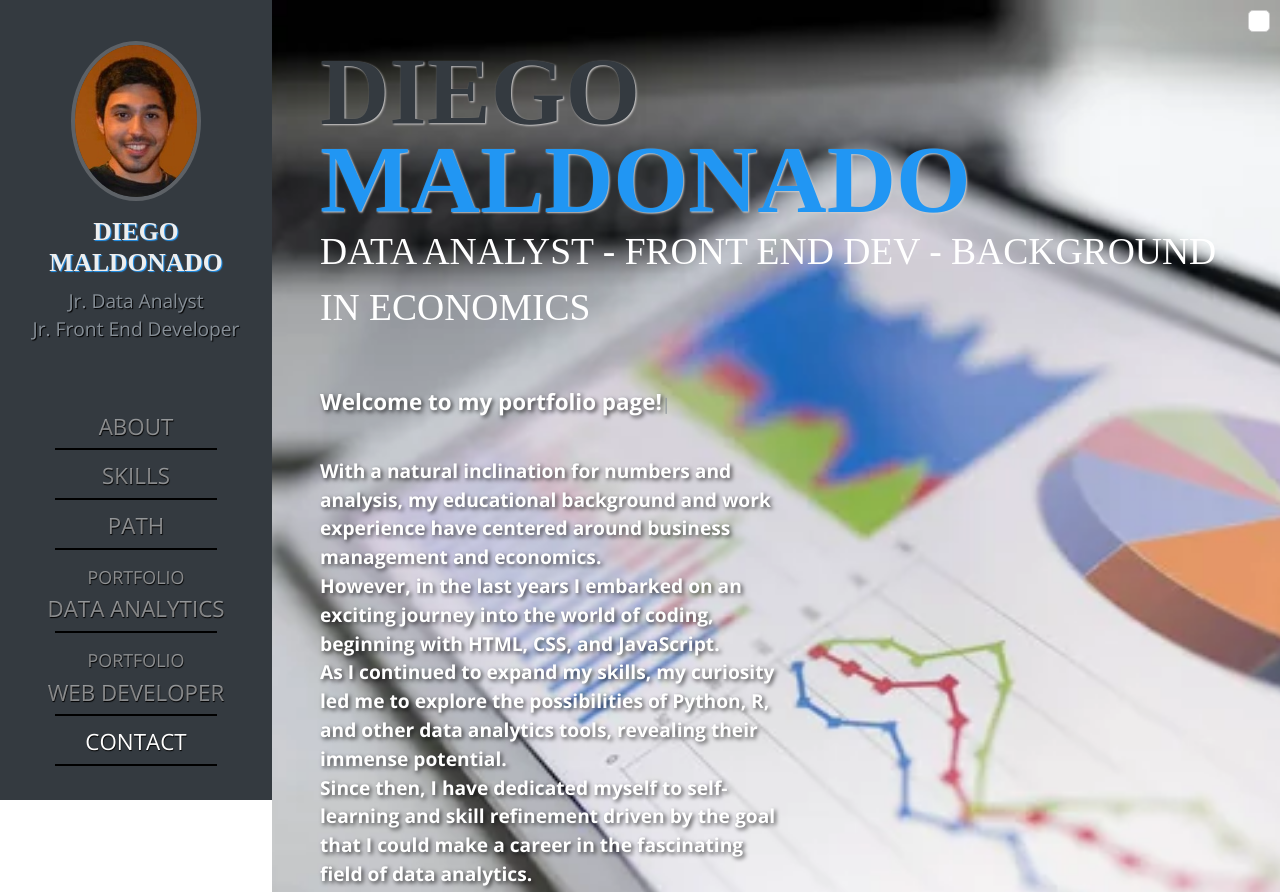
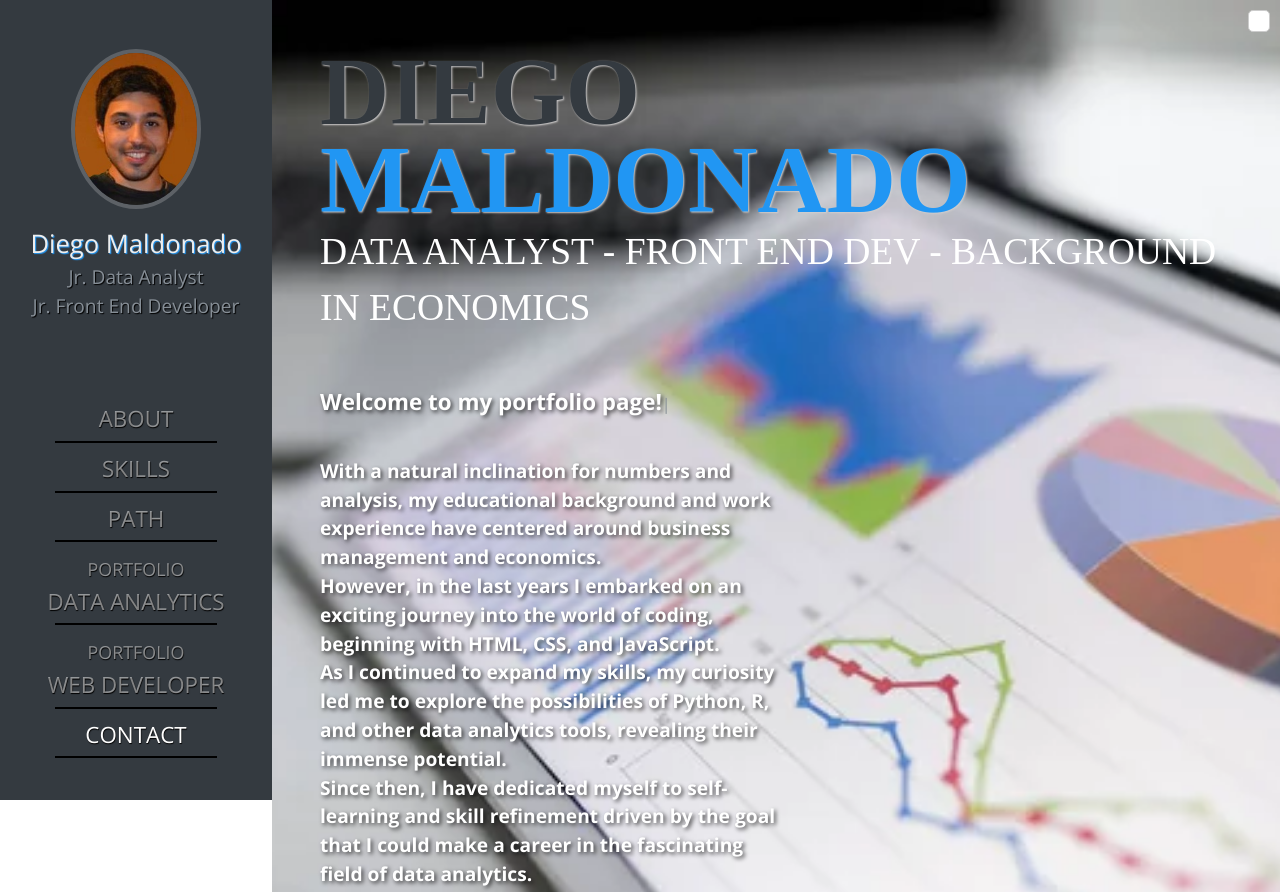
Before and after one commit to 2diego/web-portfolio, a plain HTML site: page index.html in a window 1280 px wide. Shown: the top 892 px of the page. Drawn offline with nearby package versions, Linux system fonts and the light colour scheme; a web font is replaced by a local one.

Commit message:
Update index.html
Fixed navbar responsive

```diff
--- a/index.html
+++ b/index.html
@@ -46,14 +46,16 @@ License URL: https://creativecommons.org/licenses/by/4.0/
             <img class="img-fluid img-profile rounded-circle mx-auto mb-2" src="img/profile2.jpg" alt="">
         </span>
     </a>
-      <span><h4 style="text-shadow: 1px 1px 1px #2196f3; color: #eeeeee; font-size: 1.6em;">Diego Maldonado</h4></span>
-      <span style="text-shadow: 1px 1px 1px #000000; font-size: 1.2em;">Jr. Data Analyst</span>
-      <span style="margin-bottom: 3em; text-shadow: 1px 1px 1px #000000; font-size: 1.2em;">Jr. Front End Developer</span>
     <button class="navbar-toggler" type="button" data-toggle="collapse" data-target="#navbarSupportedContent" aria-controls="navbarSupportedContent" aria-expanded="false" aria-label="Toggle navigation">
         <span class="navbar-toggler-icon"></span>
     </button>
     <div class="collapse navbar-collapse" id="navbarSupportedContent">
         <ul class="navbar-nav" style="text-shadow: 0.5px 0.5px 1px #000000;">
+            <li class="nav-item d-lg-flex flex-column text-center mb-3">
+                <span class="d-lg-block" style="text-shadow: 1px 1px 1px #2196f3; color: #eeeeee; font-size: 1.6em; display: block; ">Diego Maldonado</span>
+                <span class="d-lg-block" style="text-shadow: 1px 1px 1px #000000; font-size: 1.2em; display: block; ">Jr. Data Analyst</span>
+                <span class="d-lg-block" style="margin-bottom: 3em; text-shadow: 1px 1px 1px #000000; font-size: 1.2em; display: block; ">Jr. Front End Developer</span>
+            </li>
             <li class="nav-item">
                 <a class="nav-link js-scroll-trigger" href="#about">About</a>
             </li>
@@ -75,6 +77,7 @@ License URL: https://creativecommons.org/licenses/by/4.0/
         </ul>
     </div>
 </nav>
+
 
     <div class="container-fluid p-0">
 
```
Lines whose indentation alone changed are shown as unchanged.
